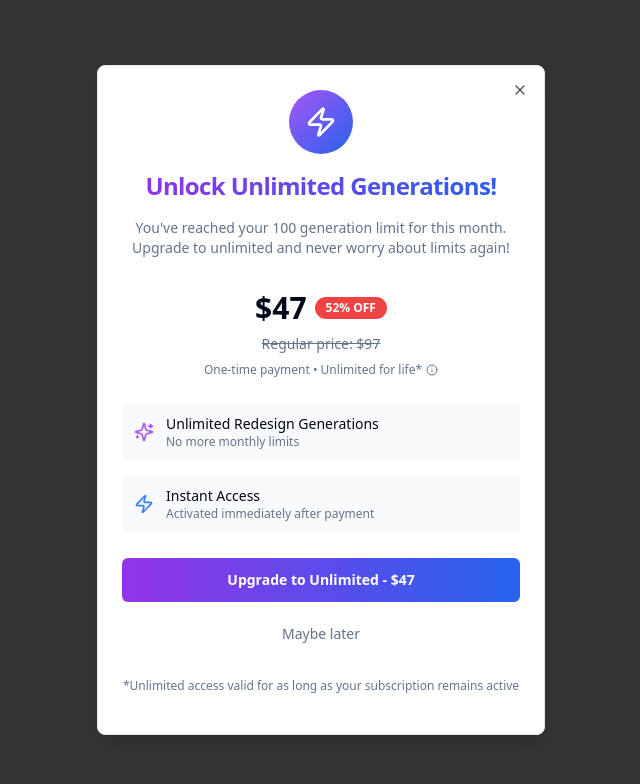
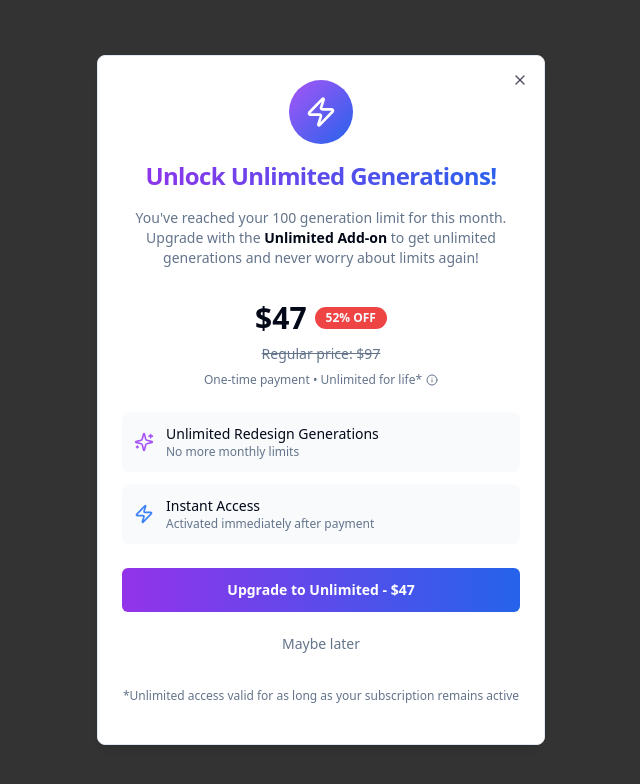
Before and after one commit to Denis-vibecoding/unlimited-boost-modal, a React (Vite) app: page / in a window 1280 px wide. Both pictures are taken after a click on the button "Trigger Upgrade Modal (100 generations reached)". Shown: the top 784 px of the page, without its empty margins (319-959 px from the left). Built offline with nearby package versions, Linux system fonts and the light colour scheme.

Commit message:
Refine modal text
Update modal description to clarify that the upgrade is an "Unlimited Add-on" and to better explain the benefits of upgrading.

```diff
--- a/src/components/UnlimitedUpgradeModal.tsx
+++ b/src/components/UnlimitedUpgradeModal.tsx
@@ -50,7 +50,7 @@ export const UnlimitedUpgradeModal = ({ isOpen, onClose }: UnlimitedUpgradeModal
               Unlock Unlimited Generations!
             </DialogTitle>
             <DialogDescription className="text-center text-muted-foreground">
-              You've reached your 100 generation limit for this month. Upgrade to unlimited and never worry about limits again!
+              You've reached your 100 generation limit for this month. Upgrade with the <span className="font-semibold text-foreground">Unlimited Add-on</span> to get unlimited generations and never worry about limits again!
             </DialogDescription>
           </DialogHeader>
 
```
